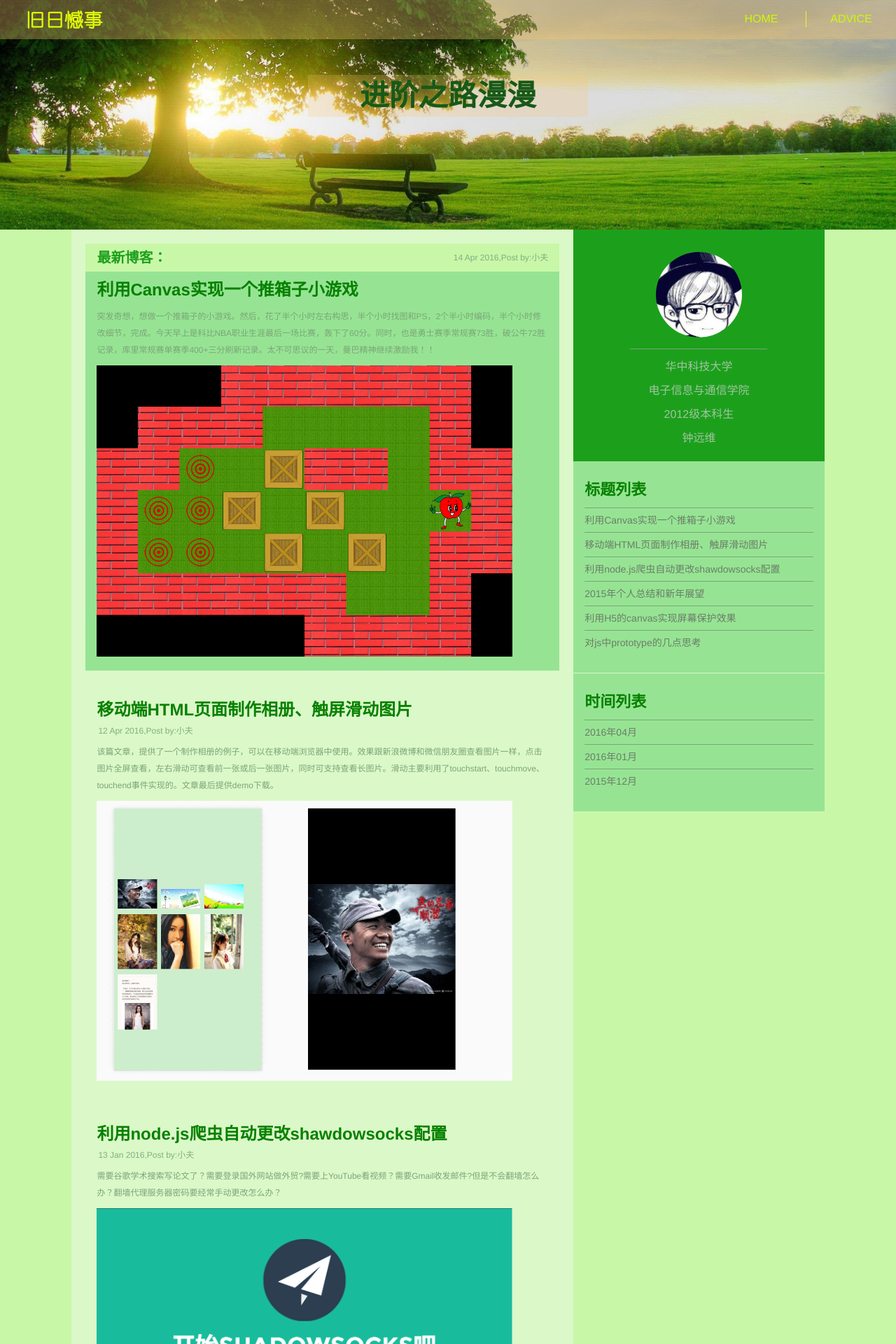
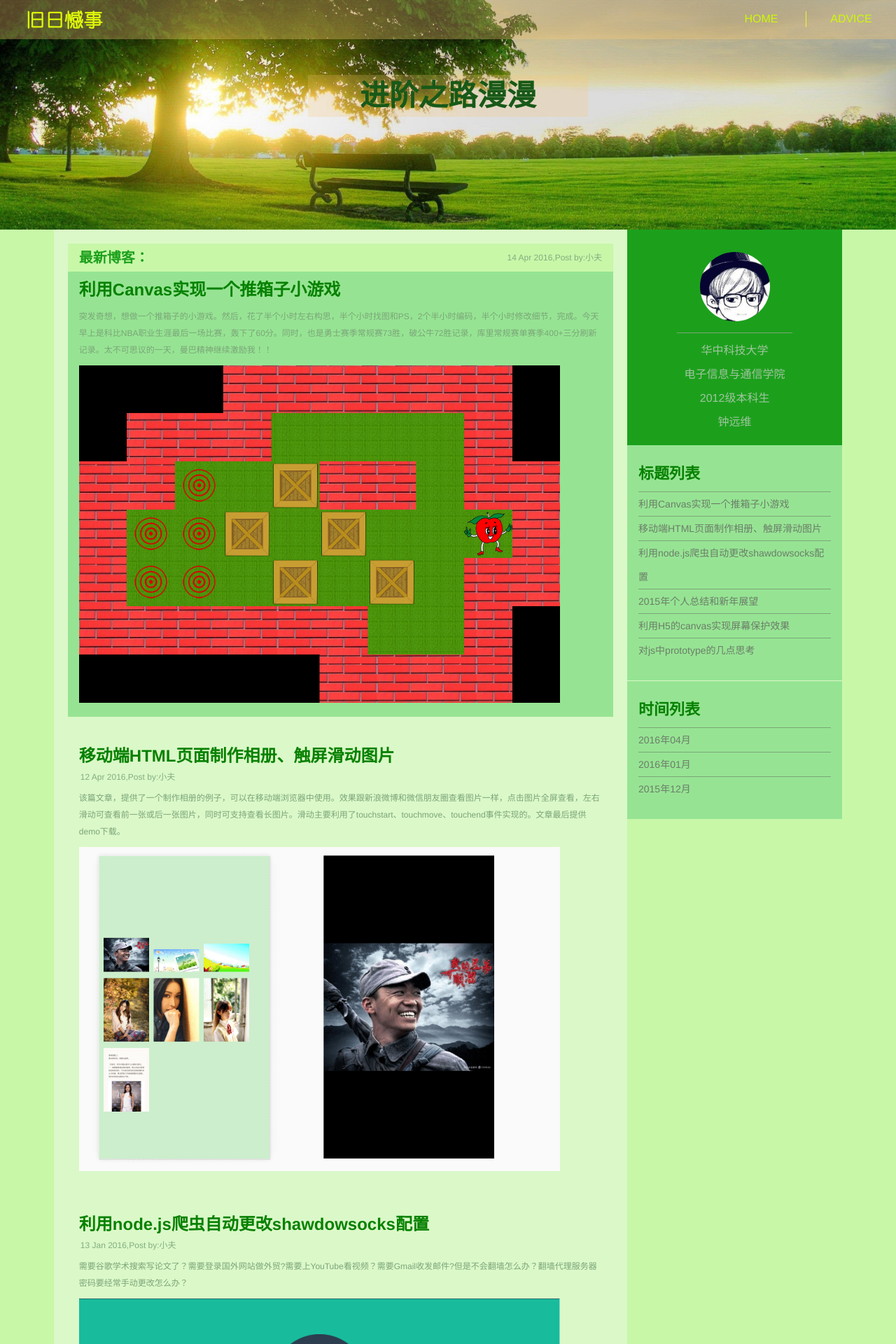
Before and after one commit to VieZhong/blog, a Jekyll site: the page built from index.html, in a window 1280 px wide. Shown: the top 1920 px of the page at 70% size. Built offline with Jekyll 4.4.1, drawn with Linux system fonts in a browser that asks for light colours.

Commit message:
修改blog的css

```diff
--- a/css/blogstyle.css
+++ b/css/blogstyle.css
@@ -75,7 +75,7 @@ body{
 	background:rgb(219,248,200);
 	vertical-align:top;
 	display: inline-block;
-	width: 56%;
+	width: 64%;
 	text-align: left;
 	padding:20px;
 }
@@ -156,7 +156,7 @@ body{
 	font-size: 16px;
 	vertical-align:top;
 	display: inline-block;
-	width: 28%;
+	width: 24%;
 	text-align: left;
 }
 
```
